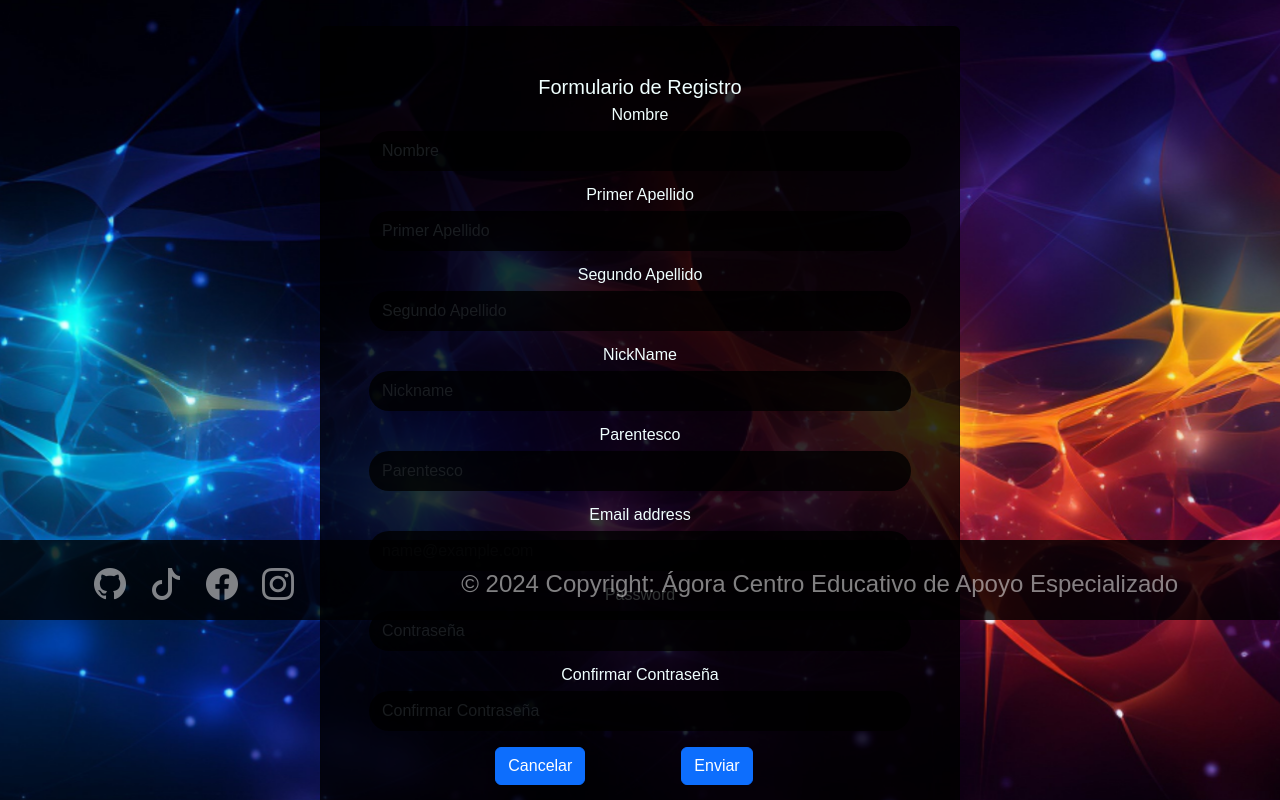
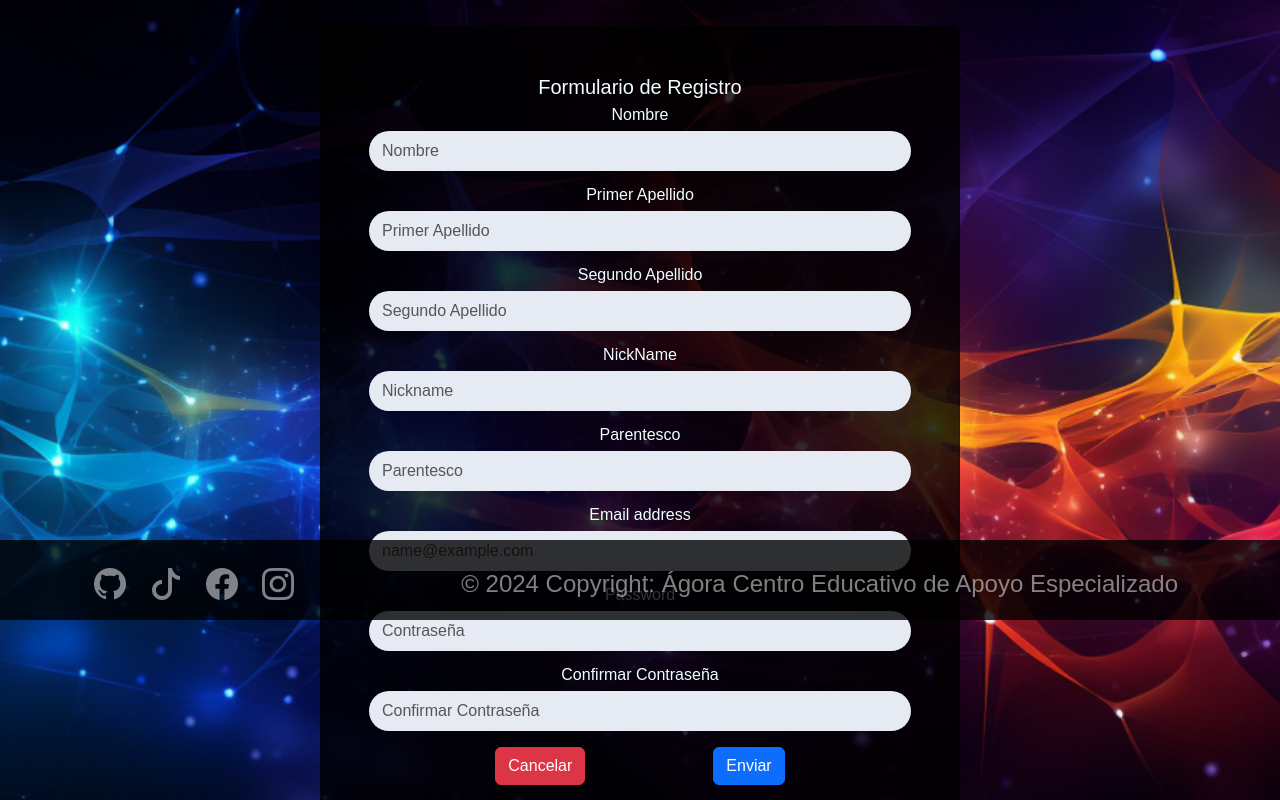
Before and after one commit to Stegonyrob/agora_Frontend, a React (Vite) app: page /Register in a window 1280 px wide. Shown: the part 180-980 px from the top of the page. Built offline with nearby package versions, Linux system fonts and the light colour scheme; a web font is replaced by a local one.

Commit message:
scoped scss with modules.style

```diff
--- a/src/assets/Components/Foro/CardPosts.module.scss
+++ b/src/assets/Components/Foro/CardPosts.module.scss
@@ -1,15 +1,20 @@
-.cardPosts {
-  .container {
+.cardPost {
   width: 100%;
-    margin-bottom: 5rem;
-  }
-.card{
+min-width: 25rem;
+min-height: 25rem;
   background-color: rgba(0, 0, 0, 0.8) !important;
   padding: 2rem;
   color: azure !important;
   margin-top: 5rem;
   margin-bottom: 8rem;
+text-align: center;
+  .input {
+    background-color: rgba(0, 0, 0, 0.8);
+  }
+
+  .button {
+align-items: baseline;
+    margin-right: 4rem;
+    margin-left: 2rem;
+  }
 }
-
-
-}
--- a/src/assets/Components/Foro/CardPosts.tsx
+++ b/src/assets/Components/Foro/CardPosts.tsx
@@ -39,23 +39,25 @@ const CardPosts: React.FC<CardPostsProps> = ({ onSelect, onDelete, userId }) =>
 
 
       return (
-        <Container className={styles.cardPosts__container}>
-          <Row className={styles.cardPosts__row}>
+        <Container >
+          <Row >
             {posts.map((post) => (
-              <Col key={post.id} className={styles.cardPosts__col}>
-                <Card className={styles.cardPosts__card}>
+              <Col key={post.id} >
+                   <Card className={styles.cardPost}>
             <Card.Body>
               <Card.Title>{post.title}</Card.Title>
               <Card.Text>{post.message}</Card.Text>
-              <div className={styles.buttonWrapper}>
+
+
+            </Card.Body>
+            <div className={styles.buttonWrapper}>
                 <Button className={styles.button} variant="primary" onClick={() => onSelect(post)}>
                   Editar
                 </Button>
                 <Button variant="danger" onClick={() => onDelete(post.id)}>
                   Borrar
                 </Button>
-              </div>
-            </Card.Body>
+                </div>
           </Card>
         </Col>
       ))}
--- /dev/null
+++ b/src/assets/Components/Login/FormLogin.module.scss
@@ -0,0 +1,19 @@
+
+.card {
+    width: 50%;
+    margin-left: 25%;
+    background-color: rgba(0, 0, 0, 0.8) !important;
+    padding: 2rem;
+    color: azure !important;
+    margin-top: 5rem;
+    margin-bottom: 8rem;
+  text-align: center;
+    .input {
+      background-color: rgba(0, 0, 0, 0.8);
+    }
+
+    .button {
+      margin-right: 4rem;
+      margin-left: 2rem;
+    }
+  }
--- a/src/assets/Components/Login/FormLogin.scss
+++ /dev/null
@@ -1,9 +0,0 @@
-
-.container-card{
-
-    .form-control{
-    background-color: rgba(0, 0, 0, 0.8);
-    border-radius: 4px;
-
-
-}}
--- a/src/assets/Components/Login/FormLogin.tsx
+++ b/src/assets/Components/Login/FormLogin.tsx
@@ -5,7 +5,7 @@ import { useDispatch } from 'react-redux';
 import { useNavigate } from 'react-router-dom';
 import { loginUser } from '../../redux/userSlice';
 import Logo from '../Logo/LogoSimply';
-import './FormLogin.scss';
+import styles from './FormLogin.module.scss';
 const FormLogin = () => {
  const [username, setUsername] = useState('');
  const [password, setPassword] = useState('');
@@ -41,20 +41,27 @@ const FormLogin = () => {
 
  return (
     <form onSubmit={handleSubmit} >
-      <Card className="text-center  " id='card-login'>
+   <Card className={styles.card}>
         <Card.Body className='card-login'>
           <Logo />
           <Card.Title>Inicio de Sesión</Card.Title>
           <Form.Group className="mb-3" controlId="exampleForm.ControlInput1" >
         <Form.Label>Email</Form.Label>
-        <Form.Control type="text" placeholder="name@example.com" value={username} onChange={(e) => setUsername(e.target.value)} required />
+        <Form.Control type="text" placeholder="name@example.com" value={username} onChange={(e) => setUsername(e.target.value)} required   className={styles.input}/>
       </Form.Group>
       <Form.Group className="mb-3" controlId="exampleForm.ControlInput1" >
         <Form.Label>Contraseña</Form.Label>
-        <Form.Control type="password" name="password" value={password} onChange={(e) => setPassword(e.target.value)} required placeholder="Contraseña" />
+        <Form.Control type="password" name="password" value={password} onChange={(e) => setPassword(e.target.value)} required placeholder="Contraseña" className={styles.input}/>
       </Form.Group>
       <div className="d-grid gap-2">
-      <Button variant="light" size="lg"type="submit" className='ms-5 text-bg-info'>Enviar</Button>
+      <Button
+      variant="light"
+      size="lg"
+      type="submit"
+      className={`${styles.button} text-bg-info`}
+    >
+      Enviar
+    </Button>
         </div>
         </Card.Body>
         <Card.Footer className="text-center">
--- /dev/null
+++ b/src/assets/Components/Register/RegisterForm.module.scss
@@ -0,0 +1,17 @@
+.card {
+    width: 50%;
+    margin-left: 25%;
+    background-color: rgba(0, 0, 0, 0.8) !important;
+    padding: 2rem;
+    color: azure !important;
+    margin-top: 5rem;
+    margin-bottom: 8rem;
+    text-align: center;
+
+
+
+    .button {
+      margin-right: 4rem;
+      margin-left: 4rem;
+    }
+  }
--- a/src/assets/Components/Register/RegisterForm.scss
+++ /dev/null
@@ -1,17 +0,0 @@
-.card{
-    width: 50%;
-    margin-left: 25%;
-    background-color: rgba(0, 0, 0, 0.8)!important;
-    padding:2rem;
-    color: azure !important;
-    margin-top: 5rem;
-    margin-bottom: 8rem;
-   input{
-    background-color: rgba(0, 0, 0, 0.8);
-   }
-   button{
-    margin-right: 4rem;
-    margin-left: 2rem;
-   }
-
-}
--- a/src/assets/Components/Register/RegisterForm.tsx
+++ b/src/assets/Components/Register/RegisterForm.tsx
@@ -2,7 +2,7 @@ import React, { useState } from 'react';
 import Button from "react-bootstrap/Button";
 import Card from "react-bootstrap/Card";
 import Form from "react-bootstrap/Form";
-import "./RegisterForm.scss";
+import styles from './RegisterForm.module.scss';
 
 function RegisterForm() {
   const [username, setUsername] = useState('');
@@ -31,44 +31,58 @@ function RegisterForm() {
   };
 
   return (
-    <Card className="text-center">
+    <Card className={styles.card}>
       <Card.Body>
         <Card.Title>Formulario de Registro</Card.Title>
         <Form onSubmit={handleSubmit}>
           <Form.Group className="mb-3" controlId="formUsername">
             <Form.Label>Nombre</Form.Label>
-            <Form.Control type="text" placeholder="Nombre" value={username} onChange={(e) => setUsername(e.target.value)} required />
+            <Form.Control type="text"  placeholder="Nombre" value={username}  onChange={(e) => setUsername(e.target.value)}  required
+              className={styles.input}
+            />
           </Form.Group>
           <Form.Group className="mb-3" controlId="formFirstName">
             <Form.Label>Primer Apellido</Form.Label>
-            <Form.Control type="text" placeholder="Primer Apellido" value={firstName} onChange={(e) => setFirstName(e.target.value)} required />
+            <Form.Control type="text" placeholder="Primer Apellido" value={firstName} onChange={(e) => setFirstName(e.target.value)} required className={styles.input}/>
           </Form.Group>
           <Form.Group className="mb-3" controlId="formLastName">
             <Form.Label>Segundo Apellido</Form.Label>
-            <Form.Control type="text" placeholder="Segundo Apellido" value={lastName} onChange={(e) => setLastName(e.target.value)} required />
+            <Form.Control type="text" placeholder="Segundo Apellido" value={lastName} onChange={(e) => setLastName(e.target.value)} required className={styles.input}/>
           </Form.Group>
           <Form.Group className="mb-3" controlId="formNickname">
             <Form.Label>NickName</Form.Label>
-            <Form.Control type="text" placeholder="Nickname" value={nickname} onChange={(e) => setNickname(e.target.value)} required />
+            <Form.Control type="text" placeholder="Nickname" value={nickname} onChange={(e) => setNickname(e.target.value)} required className={styles.input}/>
           </Form.Group>
           <Form.Group className="mb-3" controlId="formRelationship">
             <Form.Label>Parentesco</Form.Label>
-            <Form.Control type="text" placeholder="Parentesco" value={relationship} onChange={(e) => setRelationship(e.target.value)} required />
+            <Form.Control type="text" placeholder="Parentesco" value={relationship} onChange={(e) => setRelationship(e.target.value)} required className={styles.input}/>
           </Form.Group>
           <Form.Group className="mb-3" controlId="formEmail">
             <Form.Label>Email address</Form.Label>
-            <Form.Control type="email" placeholder="name@example.com" value={email} onChange={(e) => setEmail(e.target.value)} required />
+            <Form.Control type="email" placeholder="name@example.com" value={email} onChange={(e) => setEmail(e.target.value)} required className={styles.input}/>
           </Form.Group>
           <Form.Group className="mb-3" controlId="formPassword">
             <Form.Label>Password</Form.Label>
-            <Form.Control type="password" placeholder="Contraseña" value={password} onChange={(e) => setPassword(e.target.value)} required />
+            <Form.Control type="password" placeholder="Contraseña" value={password} onChange={(e) => setPassword(e.target.value)} required className={styles.input}/>
           </Form.Group>
           <Form.Group className="mb-3" controlId="formConfirmPassword">
             <Form.Label>Confirmar Contraseña</Form.Label>
-            <Form.Control type="password" placeholder="Confirmar Contraseña" value={confirmPassword} onChange={(e) => setConfirmPassword(e.target.value)} required />
+            <Form.Control type="password" placeholder="Confirmar Contraseña" value={confirmPassword} onChange={(e) => setConfirmPassword(e.target.value)} required className={styles.input}/>
           </Form.Group>
-          <Button variant="primary" type="submit">Cancelar</Button>
-          <Button variant="primary" type="submit">Enviar</Button>
+          <Button
+            variant="danger"
+            type="submit"
+            className={styles.button}
+          >
+            Cancelar
+          </Button>
+          <Button
+            variant="primary"
+            type="submit"
+            className={styles.button}
+          >
+            Enviar
+          </Button>
         </Form>
       </Card.Body>
     </Card>
```
Lines whose indentation alone changed are shown as unchanged.
